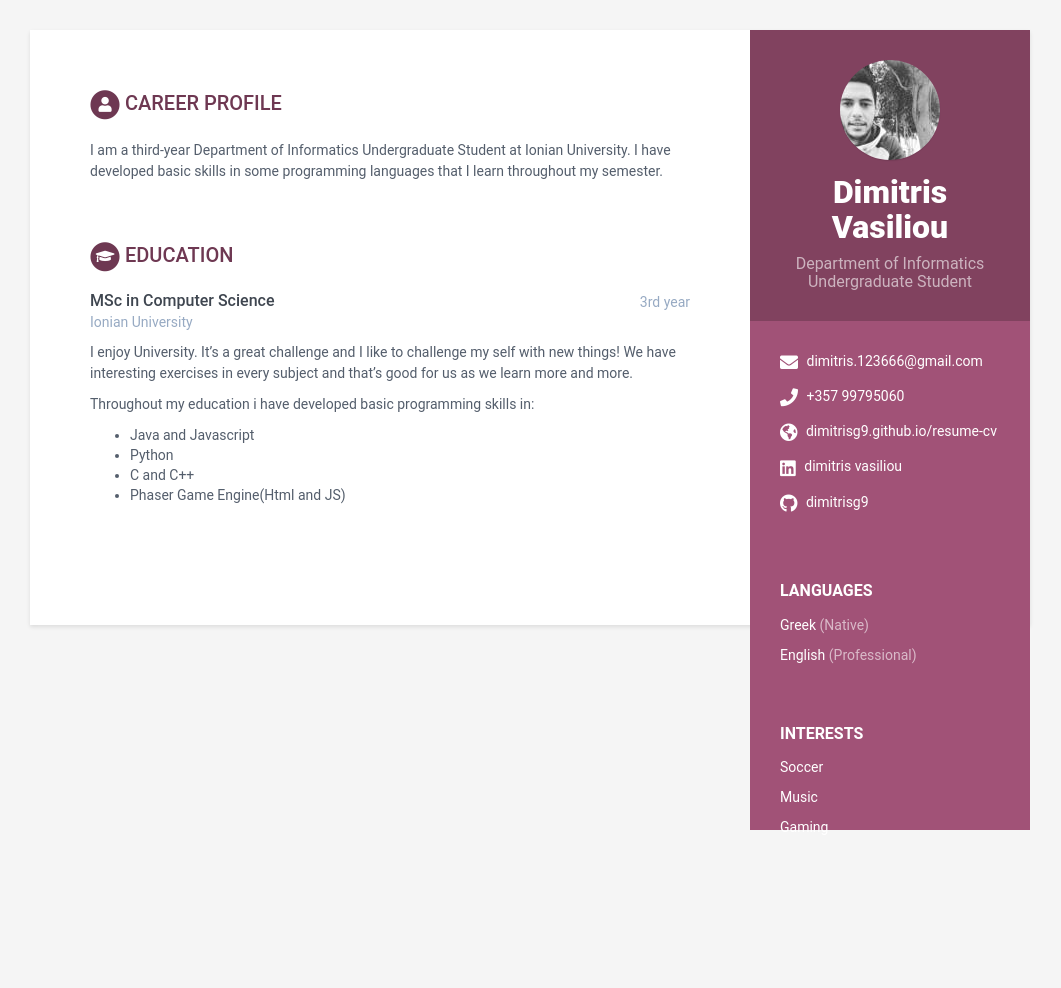
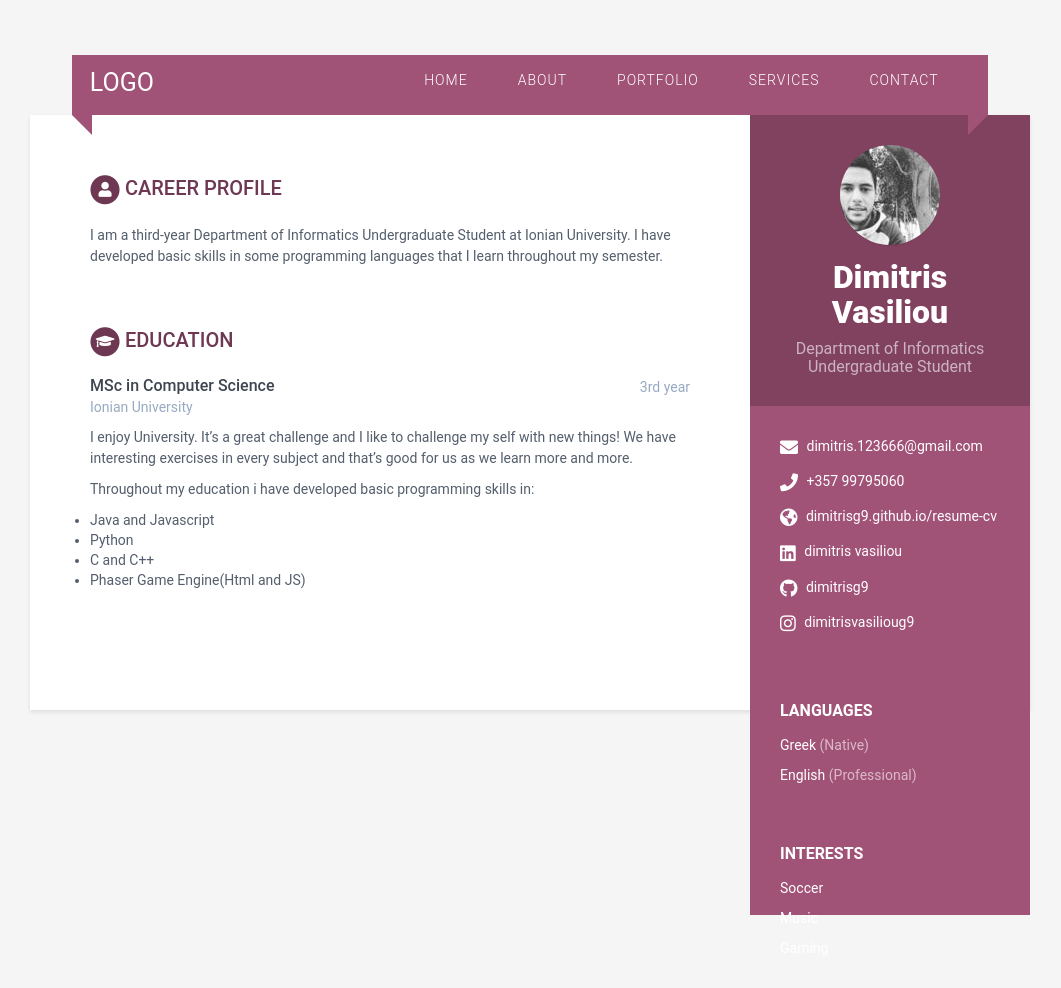
Before and after one commit to dimitrisg9/resume-cv, a Jekyll site: the page built from index.html, in a window 1280 px wide. Shown: the whole page, without its empty margins (110-1171 px from the left). Built offline with Jekyll 4.4.1, drawn with Linux system fonts in a browser that asks for light colours; before the commit the page ends 900 px from its top, so only the background shows below that.

Commit message:
navbar and style

```diff
--- a/_config.yml
+++ b/_config.yml
@@ -22,8 +22,3 @@ compress_html: # - http://jch.penibelst.de/
   clippings: all
   ignore:
     envs: development
-
-# Development Settings
-port:
-host:
-safe: false
--- a/_data/data.yml
+++ b/_data/data.yml
@@ -23,6 +23,7 @@ sidebar:
     stack-overflow: # Number/Username, e.g. 123456/alandoe
     codewars:
     goodreads: # Number-Username, e.g. 123456-alandoe
+    instagram: dimitrisvasilioug9
 
     languages:
       - idiom: Greek
--- a/_includes/contact.html
+++ b/_includes/contact.html
@@ -67,5 +67,11 @@
     </li>
     {% endif %}
 
+    {% if sidebar.instagram %}
+    <li class="instagram-g"><i class="fab fa-instagram"></i>
+      <a href="https://www.instagram.com/{{ sidebar.instagram }}" target="_blank">{{ sidebar.instagram }}</a>
+    </li>
+    {% endif %}
+
   </ul>
 </div><!--//contact-container-->
--- a/_layouts/default.html
+++ b/_layouts/default.html
@@ -5,6 +5,25 @@ layout: compress
 <!--[if IE 8]> <html lang="en" class="ie8"> <![endif]-->
 <!--[if IE 9]> <html lang="en" class="ie9"> <![endif]-->
 <!--[if !IE]><!--> <html lang="en"> <!--<![endif]-->
+
+<div class="custom-padding">
+        <nav>
+            <div class="logo">Logo</div>
+
+            <ul class="menu-area">
+                <li><a href="#">Home</a></li>
+                <li><a href="#">About</a></li>
+                <li><a href="#">Portfolio</a></li>
+                <li><a href="#">Services</a></li>
+                <li><a href="#">Contact</a></li>
+            </ul>
+        </nav>
+    </div>
+
+<head>
+  <link rel="stylesheet" href="style.css">
+</head>
+
 {% include head.html %}
 
 <body>
--- /dev/null
+++ b/style.css
@@ -0,0 +1,92 @@
+* {
+            margin: 0;
+            padding: 0;
+            outline: 0;
+            box-sizing: border-box;
+        }
+        body {
+            background-image: url(https://i.postimg.cc/DftcpyvG/1.jpg);
+            -webkit-background-size:cover;
+            background-size:cover;
+            background-position: center center;
+            height: 100vh;
+        }
+        .menu-area li a {
+            text-decoration: none;
+        }
+
+        .menu-area li {
+            list-style-type: none;
+        }
+
+        .custom-padding{
+            padding-top: 25px;
+        }
+
+        nav {
+            position: relative;
+            width: calc(80% - 60px);
+            margin: 0 auto;
+            padding: 10px 0;
+            background: #A15277;
+            z-index: 1;
+            text-align: right;
+            padding-right: 2%;
+        }
+
+        .logo {
+            width: 15%;
+            float: left;
+            text-transform: uppercase;
+            color: #fff;
+            font-size: 25px;
+            text-align: left;
+            padding-left: 2%;
+        }
+
+        .menu-area li {
+            display: inline-block;
+        }
+
+        .menu-area a {
+            color: #fff;
+            font-weight: 300;
+            letter-spacing: 1px;
+            text-transform: uppercase;
+            display: block;
+            padding: 0 25px;
+            font-size: 14px;
+            line-height: 30px;
+            position: relative;
+            z-index: 1;
+        }
+        .menu-area a:hover {
+            background: tomato;
+            color: #fff;
+        }
+
+        .menu-area a:hover:after {
+            transform: translateY(-50%) rotate(-35deg);
+        }
+
+        nav:before {
+            position: absolute;
+            content: '';
+            border-top: 10px solid #A15277;
+            border-right: 10px solid #A15277;
+            border-left: 10px solid transparent;
+            border-bottom: 10px solid transparent;
+            top: 100%;
+            left: 0;
+        }
+
+        nav:after {
+            position: absolute;
+            content: '';
+            border-top: 10px solid #A15277;
+            border-left: 10px solid #A15277;
+            border-right: 10px solid transparent;
+            border-bottom: 10px solid transparent;
+            top: 100%;
+            right: 0;
+        }
```
